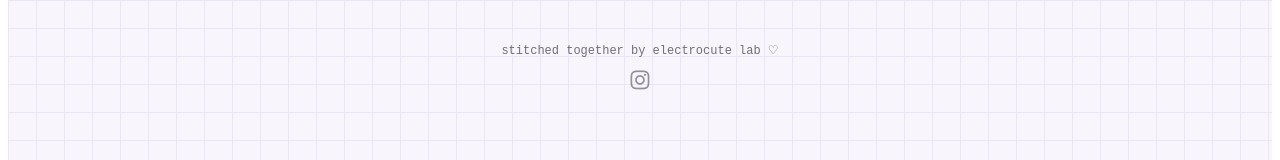
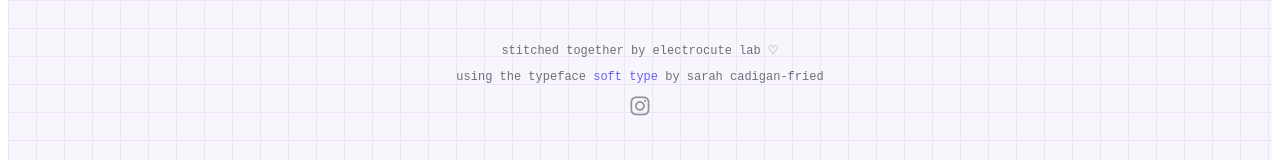
Before and after one commit to yafira/electrocute, a Next.js app: page /soft-interfaces in a window 1280 px wide. Shown: the part 1016-1176 px from the top of the page. Built offline with nearby package versions, Linux system fonts and the light colour scheme; a web font is replaced by a local one.

Commit message:
updated footer

```diff
--- a/src/pages/soft-interfaces.jsx
+++ b/src/pages/soft-interfaces.jsx
@@ -233,6 +233,17 @@ export default function SoftInterfaces() {
 
         <footer className={styles.footer}>
           <p>stitched together by electrocute lab {"\u2661"}</p>
+          <p className={styles.colophon}>
+            using the typeface{" "}
+            <a
+              href="https://www.soft-type.com/"
+              target="_blank"
+              rel="noopener noreferrer"
+            >
+              soft type
+            </a>{" "}
+            by sarah cadigan-fried
+          </p>
           <a
             href="https://instagram.com/softinterfaces"
             target="_blank"
```
